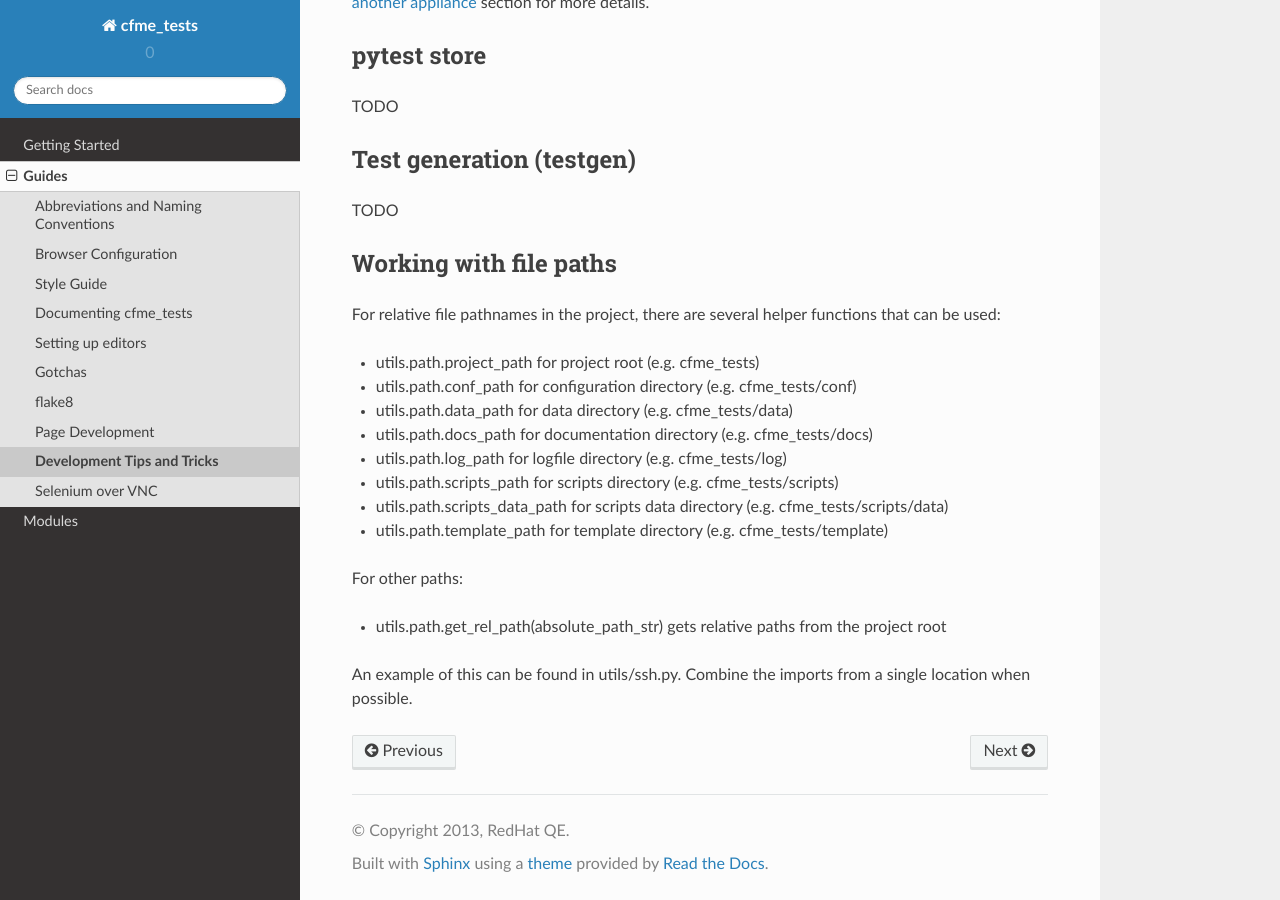
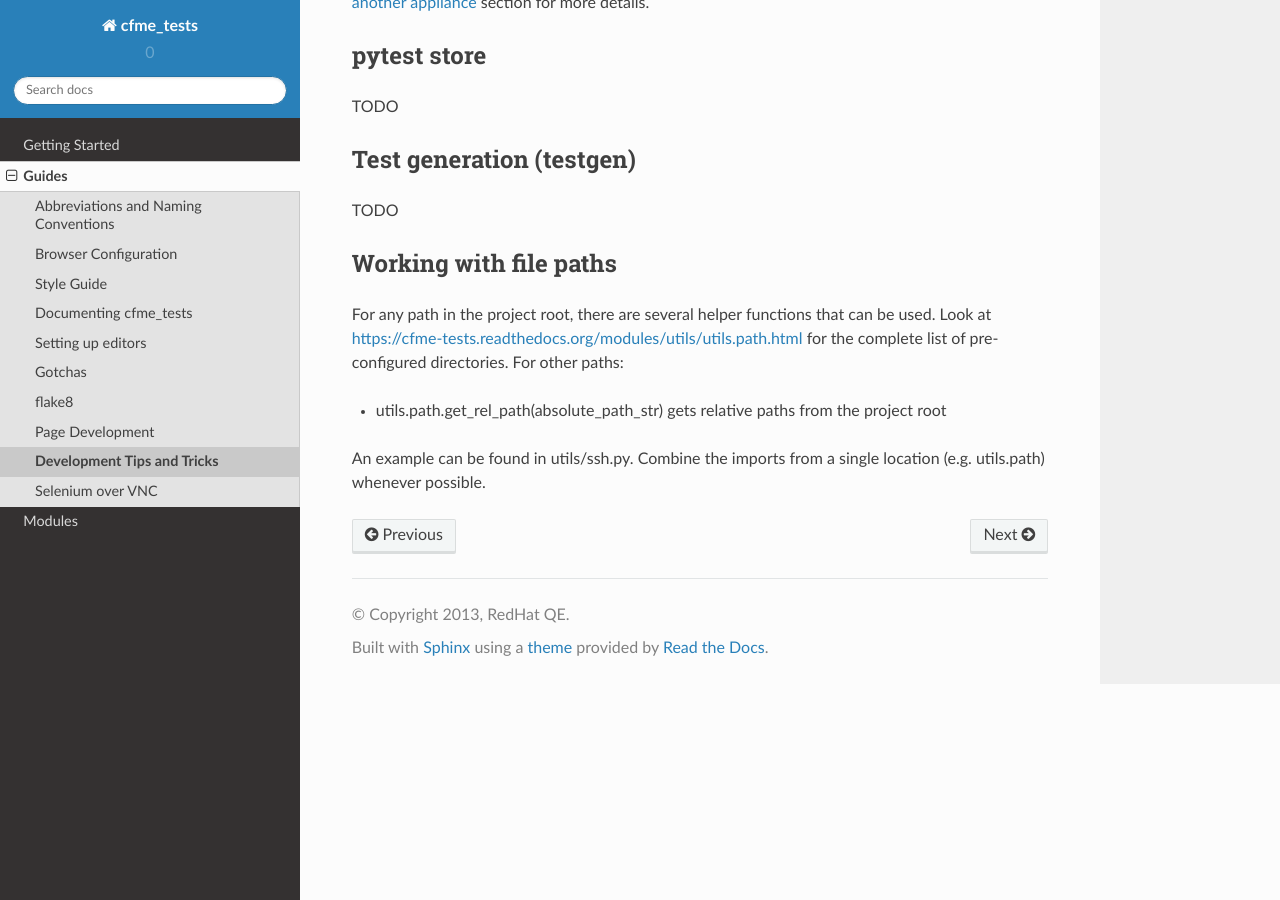
Before and after one commit to seandst/cfme_tests, a Sphinx documentation site: the page built from docs/guides/tipsntricks.rst, in a window 1280 px wide and 900 px high, scrolled down 2399 px. Built offline with Sphinx 7.4.7 and the Read the Docs theme 2.0.0, drawn with Linux system fonts in a browser that asks for light colours; pages that are not in the unit, such as notebooks, are missing from menus.

```diff
--- a/docs/guides/tipsntricks.rst
+++ b/docs/guides/tipsntricks.rst
@@ -117,19 +117,8 @@ TODO
 
 Working with file paths
 -----------------------
-For relative file pathnames in the project, there are several helper functions that can be used:
-
-* utils.path.project_path for project root (e.g. cfme_tests)
-* utils.path.conf_path for configuration directory (e.g. cfme_tests/conf)
-* utils.path.data_path for data directory (e.g. cfme_tests/data)
-* utils.path.docs_path for documentation directory (e.g. cfme_tests/docs)
-* utils.path.log_path for logfile directory (e.g. cfme_tests/log)
-* utils.path.scripts_path for scripts directory (e.g. cfme_tests/scripts)
-* utils.path.scripts_data_path for scripts data directory (e.g. cfme_tests/scripts/data)
-* utils.path.template_path for template directory (e.g. cfme_tests/template)
-
-For other paths:
+For any path in the project root, there are several helper functions that can be used.  Look at https://cfme-tests.readthedocs.org/modules/utils/utils.path.html for the complete list of pre-configured directories.  For other paths:
 
 * utils.path.get_rel_path(absolute_path_str) gets relative paths from the project root
 
-An example of this can be found in utils/ssh.py.  Combine the imports from a single location when possible.
+An example can be found in utils/ssh.py.  Combine the imports from a single location (e.g. utils.path) whenever possible.
```
